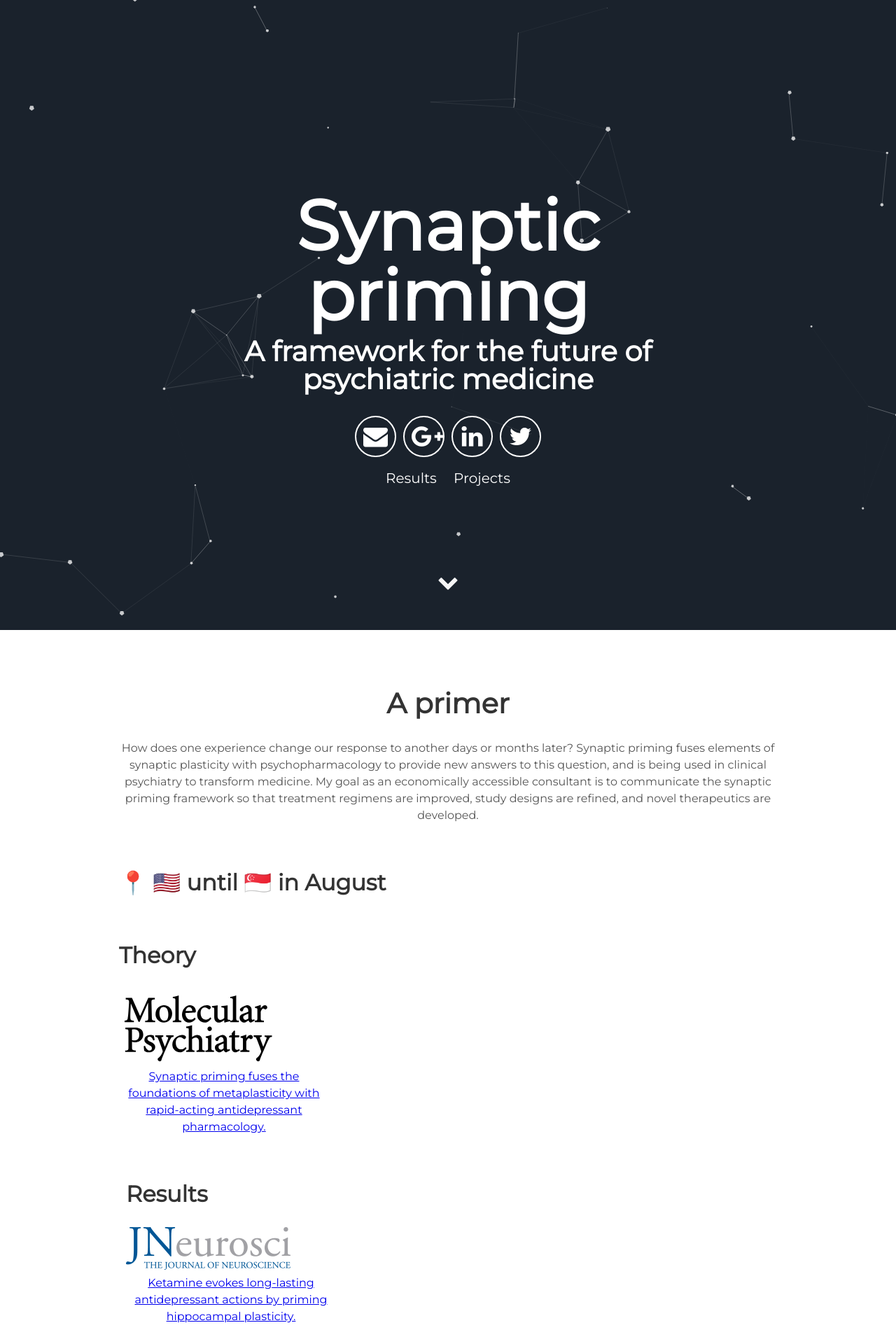
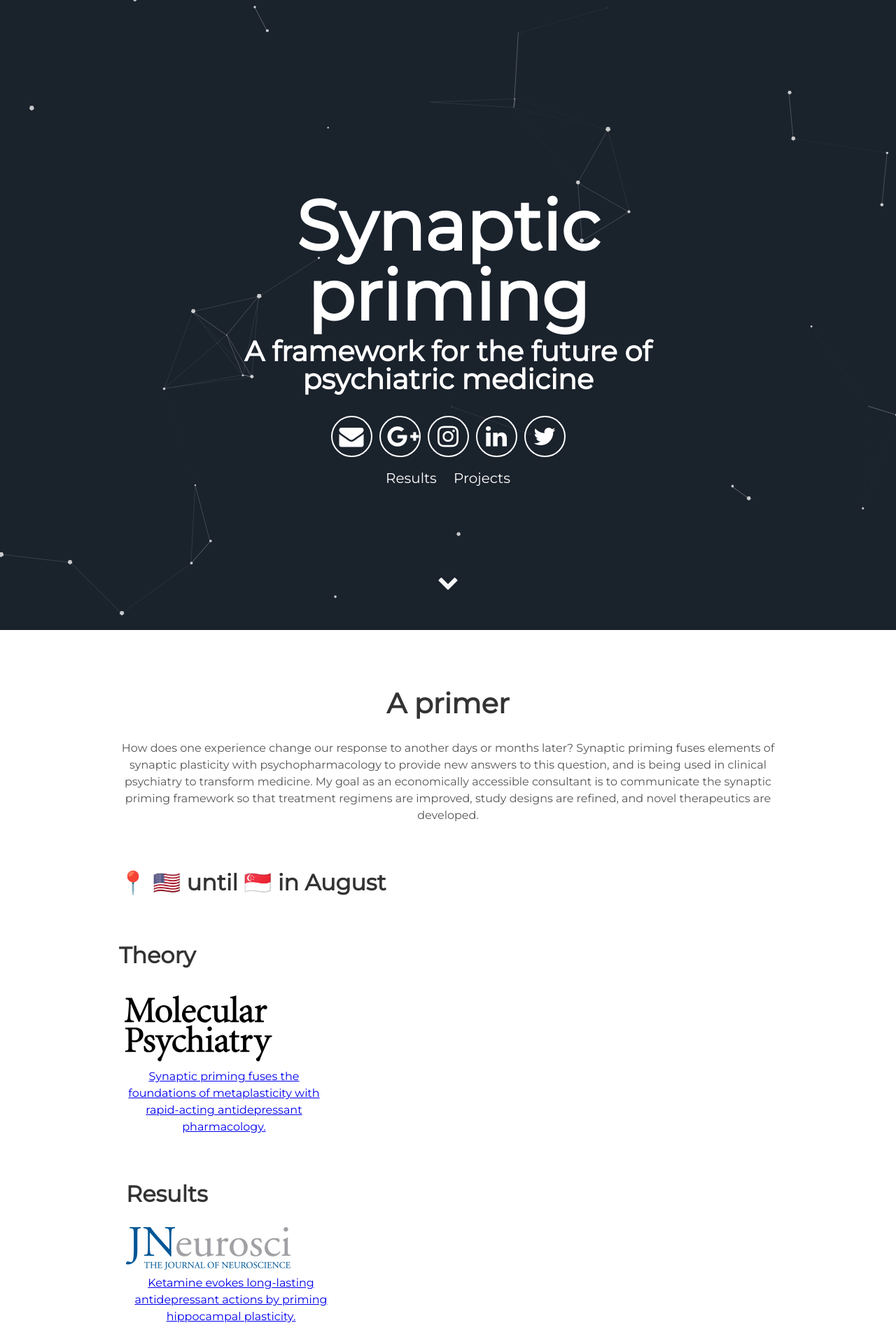
Before and after one commit to synaptic-priming/Nomad, a Jekyll site: the page built from index.html, in a window 1280 px wide. Shown: the top 1920 px of the page at 70% size. Built offline with Jekyll 4.4.1, drawn with Linux system fonts in a browser that asks for light colours.

Commit message:
Update header.html

```diff
--- a/_includes/header.html
+++ b/_includes/header.html
@@ -6,9 +6,11 @@
       </h1>
       <div class="header-icons">
         <a aria-label="Send email" target="_blank" href="mailto: synaptic.priming@gmail.com"><i class="icon fa fa-envelope"></i></a>
-        <a aria-label="My My Google Plus" target="_blank" href="https://scholar.google.com/citations?user=azKfXbsAAAAJ&hl=en&oi=ao"><i class="icon fa fa-google-plus" aria-hidden="true"></i></a>
+        <a aria-label="My Google Plus" target="_blank" href="https://scholar.google.com/citations?user=azKfXbsAAAAJ&hl=en&oi=ao"><i class="icon fa fa-google-plus" aria-hidden="true"></i></a>
+        <a aria-label="My Instagram" target="_blank" href="https://www.instagram.com/synaptic.nomad?igsh=aHl5ZjV6N2c4MGxt"><i class="icon fa fa-instagram" aria-hidden="true"></i></a>
         <a aria-label="My LinkedIn Profile" target="_blank" href="https://www.linkedin.com/in/kyleabrown/"><i class="icon fa fa-linkedin" aria-hidden="true"></i></a>
         <a aria-label="My Twitter" target="_blank" href="https://x.com/SynapticPriming"><i class="icon fa fa-twitter" aria-hidden="true"></i></a>
+
 
       </div>
       <div class="header-links">
```
